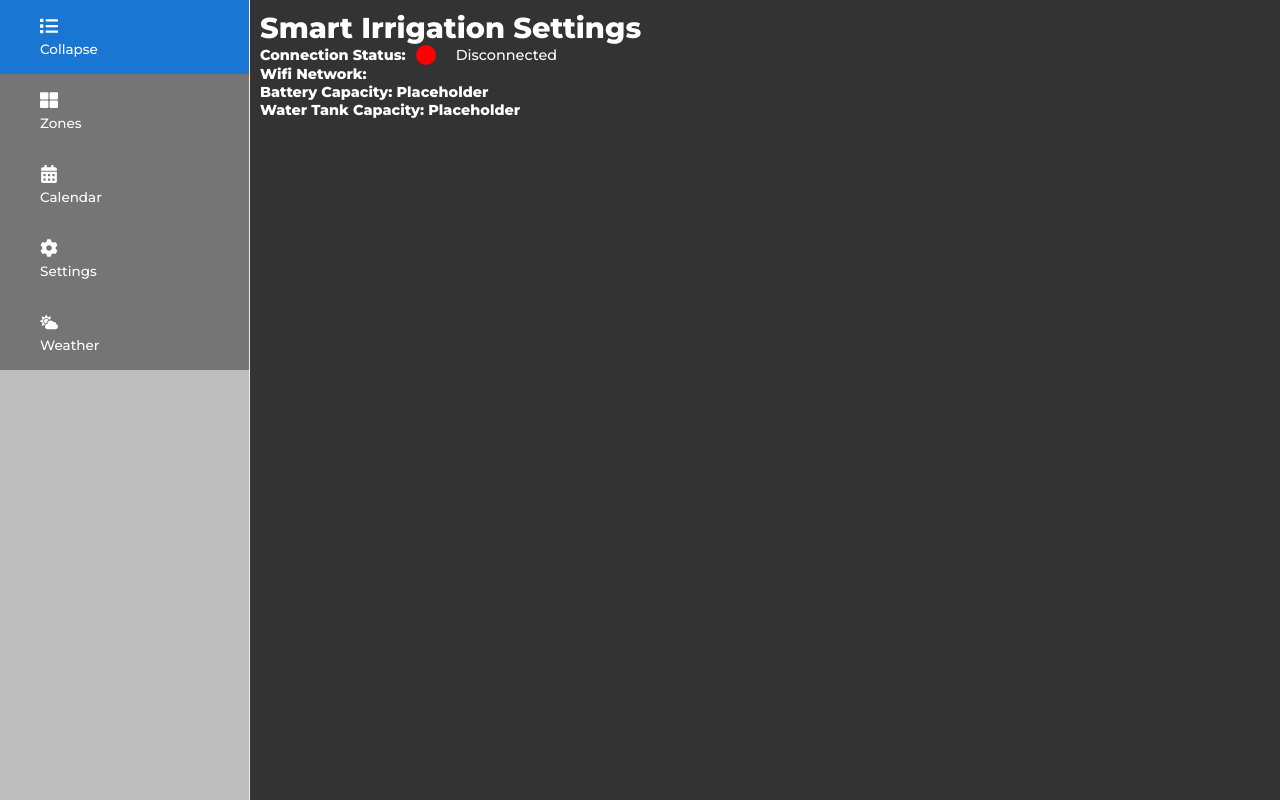
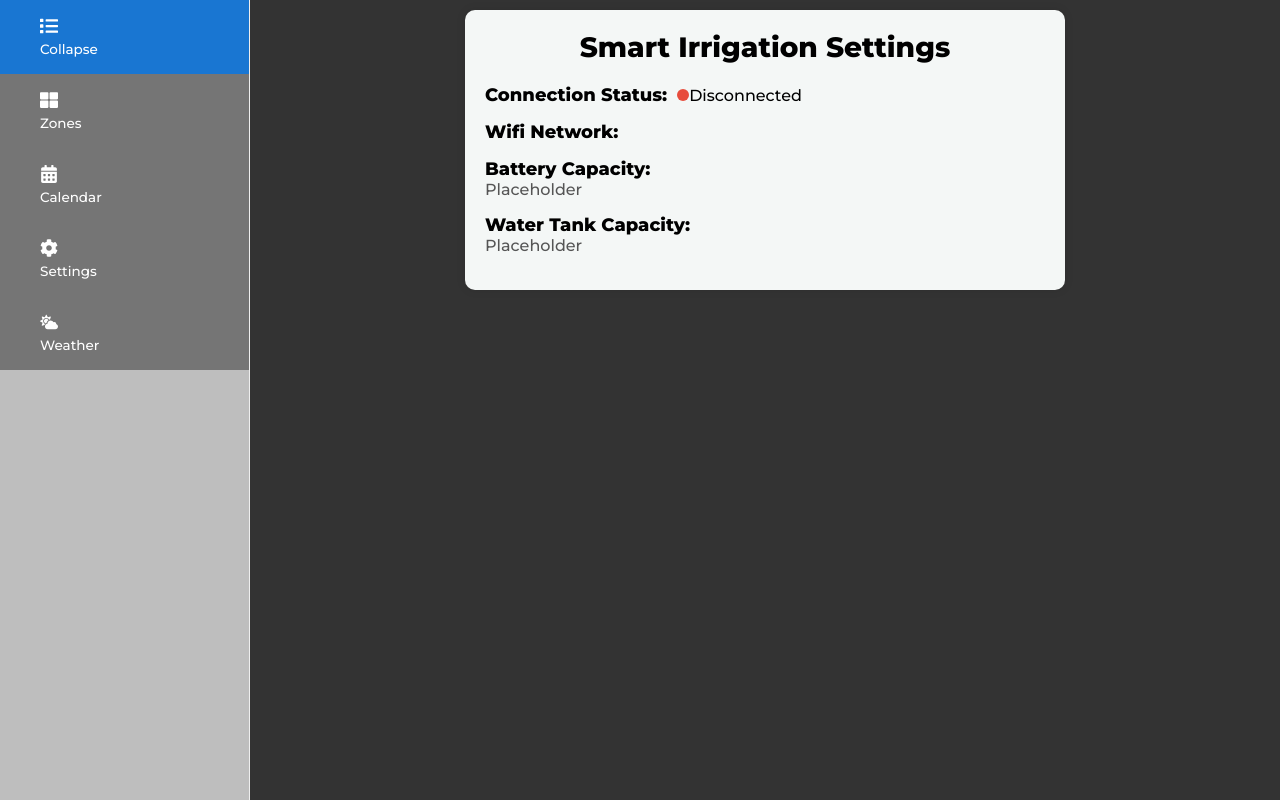
Before and after one commit to Leonline-dotcom/SmartIrrigationSystem, a React (Vite) app in the folder client/: page /settings in a window 1280 px wide. Built offline with nearby package versions, Linux system fonts and the light colour scheme; no server answers.

Commit message:
styled settings page

```diff
--- a/client/src/Components/Settings/Settings.css
+++ b/client/src/Components/Settings/Settings.css
@@ -1,13 +1,60 @@
-.settings .status-indicator {
-    width: 20px;
-    height: 20px;
-    border-radius: 50%;
-    display: inline-block; /* Align with text */
-    margin-right: 10px; /* Space between indicator and text */
+.settings {
+    max-width: 600px;
+    margin: 0 auto;
+    padding: 20px;
+    background-color: #f4f7f6;
+    border-radius: 10px;
+    box-shadow: 0 0 10px rgba(0, 0, 0, 0.1);
 }
 
-.settings .connection-status {
+.settings-title {
+    font-size: 28px;
+    text-align: center;
+    margin-bottom: 20px;
+    color:black;
+}
+
+.connection-status {
     display: flex;
-    align-items: center; /* Align items vertically */
-    gap: 10px; /* Space between elements */
+    align-items: center;
+    margin-bottom: 15px;
 }
+
+.status-heading {
+    font-size: 18px;
+    margin-right: 10px;
+    color:black;
+}
+
+.status-indicator {
+    width: 12px;
+    height: 12px;
+    border-radius: 50%;
+}
+
+.status-indicator.connected {
+    background-color: #2ecc71; /* Green */
+}
+
+.status-indicator.disconnected {
+    background-color: #e74c3c; /* Red */
+}
+
+.status-text {
+    font-size: 16px;
+    color:black;
+}
+
+.data-container {
+    margin-bottom: 15px;
+}
+
+.data-heading {
+    font-size: 18px;
+    color:black;
+}
+
+.data-value {
+    font-size: 16px;
+    color: #555;
+}
--- a/client/src/Components/Settings/Settings.jsx
+++ b/client/src/Components/Settings/Settings.jsx
@@ -2,21 +2,17 @@ import React, { useState, useEffect } from 'react';
 import './Settings.css';
 import axios from 'axios';
 
-function Settings(){
+function Settings() {
     const [esp32Status, setEsp32Status] = useState({ connected: false, network: '' });
     const [systemStatus, setSystemStatus] = useState({
         battery: "Placeholder",
         waterLevel: "Placeholder"
-      });
+    });
 
-    //Comment out which one the test enviroment is not.
     const API_URL = "http://localhost:5001";  //Local Host URL
     // const API_URL = "http://oasis-flow.com";      //Website URL
 
-
-
     useEffect(() => {
-        // Function to initiate the SSE connection and handle incoming messages.
         const initiateSSE = (url, onMessage) => {
             const source = new EventSource(url);
 
@@ -27,16 +23,13 @@ function Settings(){
 
             source.onerror = (error) => {
                 console.error("SSE error:", error);
-                source.close(); // Close the existing connection
-
-                // Attempt to reconnect after a timeout
+                source.close();
                 setTimeout(() => initiateSSE(url, onMessage), 5000);
             };
 
             return source;
         };
 
-        // Establishing SSE connections for ESP32 status and battery level
         const esp32StatusSource = initiateSSE(`${API_URL}/api/esp32-status-stream`, (data) => {
             setEsp32Status(data);
         });
@@ -44,38 +37,46 @@ function Settings(){
         const batteryLevelSource = initiateSSE(`${API_URL}/api/battery-level-stream`, (data) => {
             setSystemStatus(prevState => ({
                 ...prevState,
-                battery: `${data.batterySOC}%` // Format as needed
+                battery: `${data.batterySOC}%`
             }));
         });
 
         const waterLevelSource = initiateSSE(`${API_URL}/api/water-level-stream`, (data) => {
             setSystemStatus(prevState => ({
-              ...prevState,
-              waterLevel: `${data.waterLevel} cm` // Assuming distance in cm, format as needed
+                ...prevState,
+                waterLevel: `${data.waterLevel} cm`
             }));
-          });
+        });
 
-        // Cleanup function to close the SSE connections when the component unmounts or re-renders
         return () => {
             esp32StatusSource.close();
             batteryLevelSource.close();
             waterLevelSource.close();
         };
 
-    }, [API_URL]); // Dependency array to re-run the effect if API_URL changes
+    }, [API_URL]);
 
-    return(
+    return (
         <div className="settings">
-        <h1>Smart Irrigation Settings</h1>
-        <div className="connection-status">
-            <h2>Connection Status: </h2>
-            <div className="status-indicator" style={{ backgroundColor: esp32Status.connected ? 'green' : 'red' }}></div>
-            <span>{esp32Status.connected ? 'Connected' : 'Disconnected'}</span>
+            <h1 className="settings-title">Smart Irrigation Settings</h1>
+            <div className="connection-status">
+                <h2 className="status-heading">Connection Status: </h2>
+                <div className={`status-indicator ${esp32Status.connected ? 'connected' : 'disconnected'}`}></div>
+                <span className="status-text">{esp32Status.connected ? 'Connected' : 'Disconnected'}</span>
+            </div>
+            <div className="data-container">
+                <h2 className="data-heading">Wifi Network:</h2>
+                <span className="data-value">{esp32Status.network}</span>
+            </div>
+            <div className="data-container">
+                <h2 className="data-heading">Battery Capacity:</h2>
+                <span className="data-value">{systemStatus.battery}</span>
+            </div>
+            <div className="data-container">
+                <h2 className="data-heading">Water Tank Capacity:</h2>
+                <span className="data-value">{systemStatus.waterLevel}</span>
+            </div>
         </div>
-        <h2>Wifi Network: {esp32Status.network}</h2>
-        <h2>Battery Capacity: {systemStatus.battery}</h2> {/* You'll replace placeholders with actual data like you did for esp32Status */}
-        <h2>Water Tank Capacity: {systemStatus.waterLevel}</h2>
-    </div>
     );
 }
 
```
